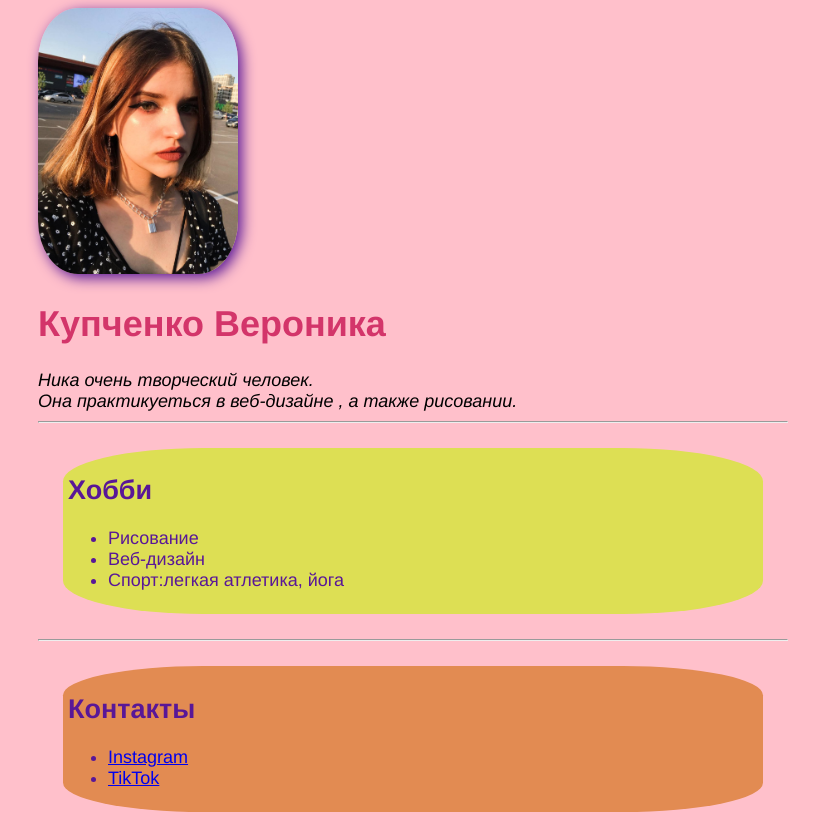
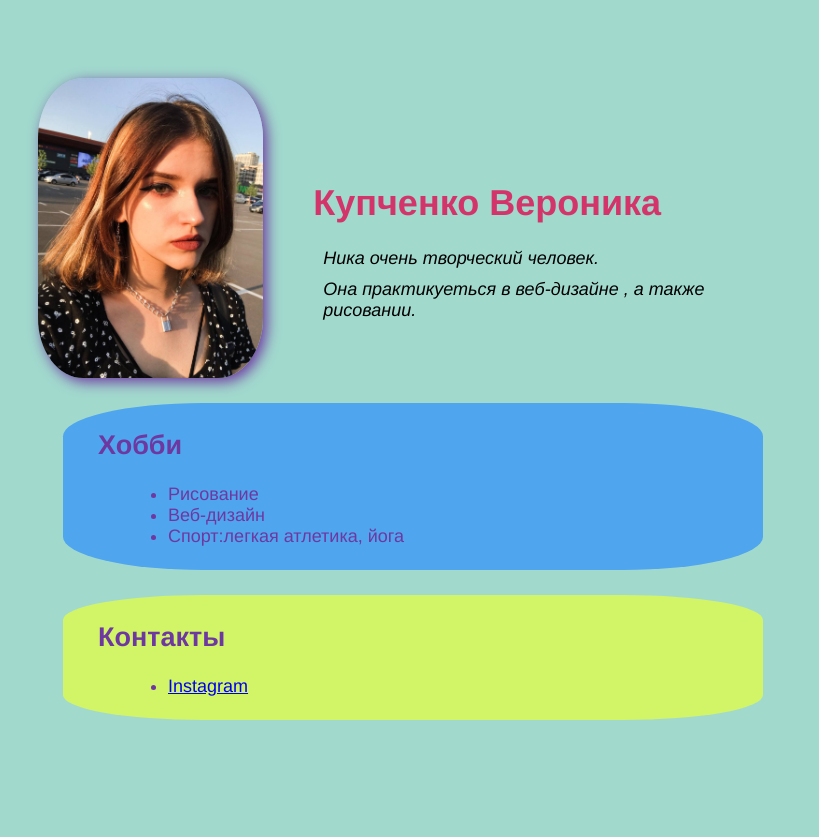
Before and after one commit to redian89/Cv, a plain HTML site: page mylove.html in a window 1280 px wide. Shown: the whole page, without its empty margins (227-1046 px from the left). After the commit the page ends 800 px from the top, so only its background shows below. Drawn offline with Linux system fonts and the light colour scheme.

Commit message:
change for love

```diff
--- a/mylove.html
+++ b/mylove.html
@@ -9,12 +9,13 @@
     <div class="alllove">
       <div class="infov">
         <img src="nikaimg.jpg" alt="veronika" class="avatarnika" />
+        <div class="infovw">
+          <h1>Купченко Вероника</h1>
+          <p>Ника очень творческий человек.</p>
+          <p>Она практикуеться в веб-дизайне , а также рисовании.</p>
+        </div>
+      </div>
 
-        <h1>Купченко Вероника</h1>
-        <p>Ника очень творческий человек.</p>
-        <p>Она практикуеться в веб-дизайне , а также рисовании.</p>
-      </div>
-      <hr />
       <div class="hobbyv">
         <h2>Хобби</h2>
         <ul type="disc">
@@ -25,7 +26,7 @@
           <li>Спорт:легкая атлетика, йога</li>
         </ul>
       </div>
-      <hr />
+
       <div class="contactv">
         <h2>Контакты</h2>
         <ul type="disc">
@@ -34,13 +35,6 @@
               >Instagram</a
             >
           </li>
-          <li>
-            <a
-              href=">https://www.tiktok.com/@darknneessss?lang=ru-RU"
-              target="_blank"
-              >TikTok</a
-            >
-          </li>
         </ul>
       </div>
     </div>
--- a/styleslove.css
+++ b/styleslove.css
@@ -1,17 +1,19 @@
 body {
-  background-color: pink;
-  color: rgb(89, 23, 151);
+  background-color: rgb(161, 217, 205);
+  color: rgb(110, 56, 161);
   font-size: 18px;
   font-weight: normal;
   font-family: "Franklin Gothic Medium", "Arial Narrow", Arial, sans-serif;
 }
 .avatarnika {
-  width: 200px;
+  height: 300px;
+  width: 230px;
   border-radius: 20%;
+  margin-top: 70px;
   box-shadow: 4px 4px 14px;
 }
 .hobbyv {
-  background: rgb(221, 223, 84);
+  background: rgb(80, 165, 239);
   padding: 5px;
   border: 3px;
   border-radius: 20%;
@@ -31,9 +33,44 @@ h1 {
   font-weight: normal;
 }
 .contactv {
-  background: rgb(226, 139, 82);
+  background: rgb(210, 245, 104);
   padding: 5px;
   border-radius: 20%;
   border: 3px;
   margin: 25px;
 }
+.hobbyv h2 {
+  padding-left: 30px;
+}
+.hobbyv ul {
+  padding-left: 100px;
+}
+.contactv h2 {
+  padding-left: 30px;
+}
+.contactv ul {
+  padding-left: 100px;
+}
+a:hover {
+  text-decoration: underline;
+}
+a:active {
+  color: rgb(113, 219, 86);
+}
+a:visited {
+  color: rgb(73, 91, 92);
+}
+.infov {
+  display: flex;
+}
+.infov p {
+  color: black;
+  margin: 10px;
+  font-style: italic;
+  font-weight: normal;
+}
+.infovw {
+  margin: 0;
+  padding-top: 150px;
+  padding-left: 50px;
+}
```
Also changed, not shown: errors.txt (added), index.html (line endings or trailing spaces), 2 other files.
